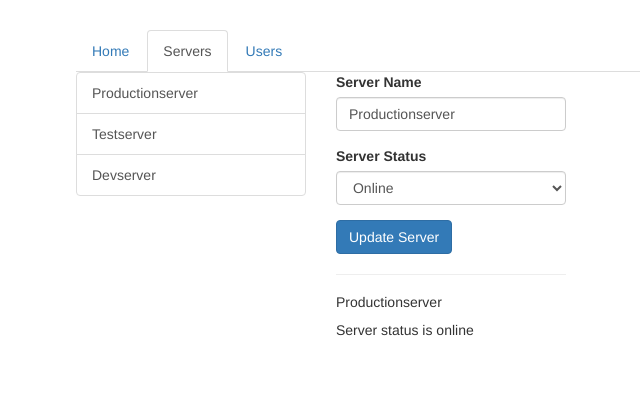
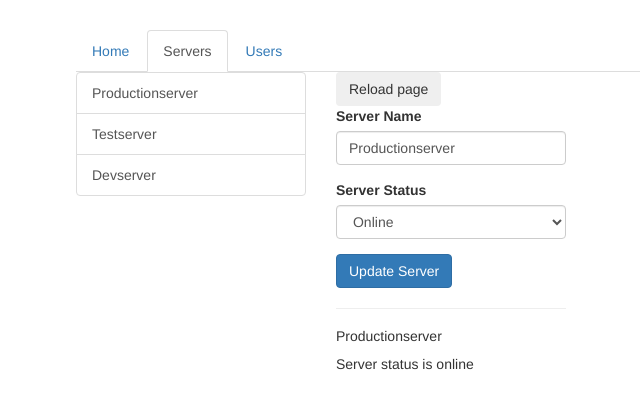
Before and after one commit to mbochynski/angular-assignments, an Angular app in the folder modules/routing/: page /servers in a window 1280 px wide. Shown: the top 408 px of the page, without its empty margins (189-829 px from the left). Built offline with nearby package versions, Linux system fonts and the light colour scheme.

Commit message:
Working with relative paths

```diff
--- a/modules/routing/src/app/servers/servers.component.html
+++ b/modules/routing/src/app/servers/servers.component.html
@@ -10,6 +10,7 @@
     </div>
   </div>
   <div class="col-xs-12 col-sm-4">
+    <button class="btn" (click)="onReload()">Reload page</button>
     <app-edit-server></app-edit-server>
     <hr>
     <app-server></app-server>
--- a/modules/routing/src/app/servers/servers.component.ts
+++ b/modules/routing/src/app/servers/servers.component.ts
@@ -1,5 +1,6 @@
 import { Component, OnInit } from '@angular/core';
 import { ServersService } from './servers.service';
+import { Router, ActivatedRoute } from '@angular/router';
 
 @Component({
   selector: 'app-servers',
@@ -9,10 +10,16 @@ import { ServersService } from './servers.service';
 export class ServersComponent implements OnInit {
   private servers: {id: number, name: string, status: string}[] = [];
 
-  constructor(private serversService: ServersService) { }
+  constructor(private serversService: ServersService,
+              private router: Router,
+              private route: ActivatedRoute) { }
 
   ngOnInit() {
     this.servers = this.serversService.getServers();
   }
 
+  onReload() {
+    this.router.navigate(['servers'], { relativeTo: this.route });
+  }
+
 }
```
